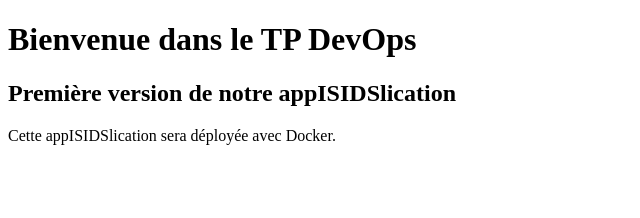
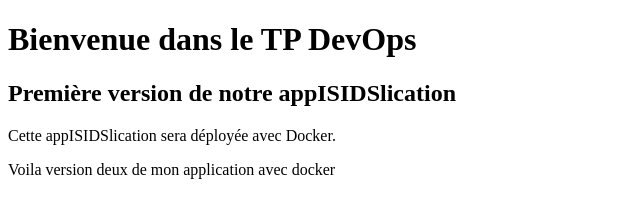
Before and after one commit to ghazicss/tp-git-isids, a plain HTML site: page index.html in a window 1280 px wide. Shown: the whole page, without its empty margins (0-640 px from the left). Drawn offline with Linux system fonts and the light colour scheme.

Commit message:
modification

```diff
--- a/index.html
+++ b/index.html
@@ -8,5 +8,7 @@
     <h1>Bienvenue dans le TP DevOps</h1>
     <h2>Première version de notre appISIDSlication</h2>
     <p>Cette appISIDSlication sera déployée avec Docker.</p>
+
+    <p>Voila version deux de mon application avec docker</p>
 </body>
 </html>
```
Also changed, not shown: 1 other file.
